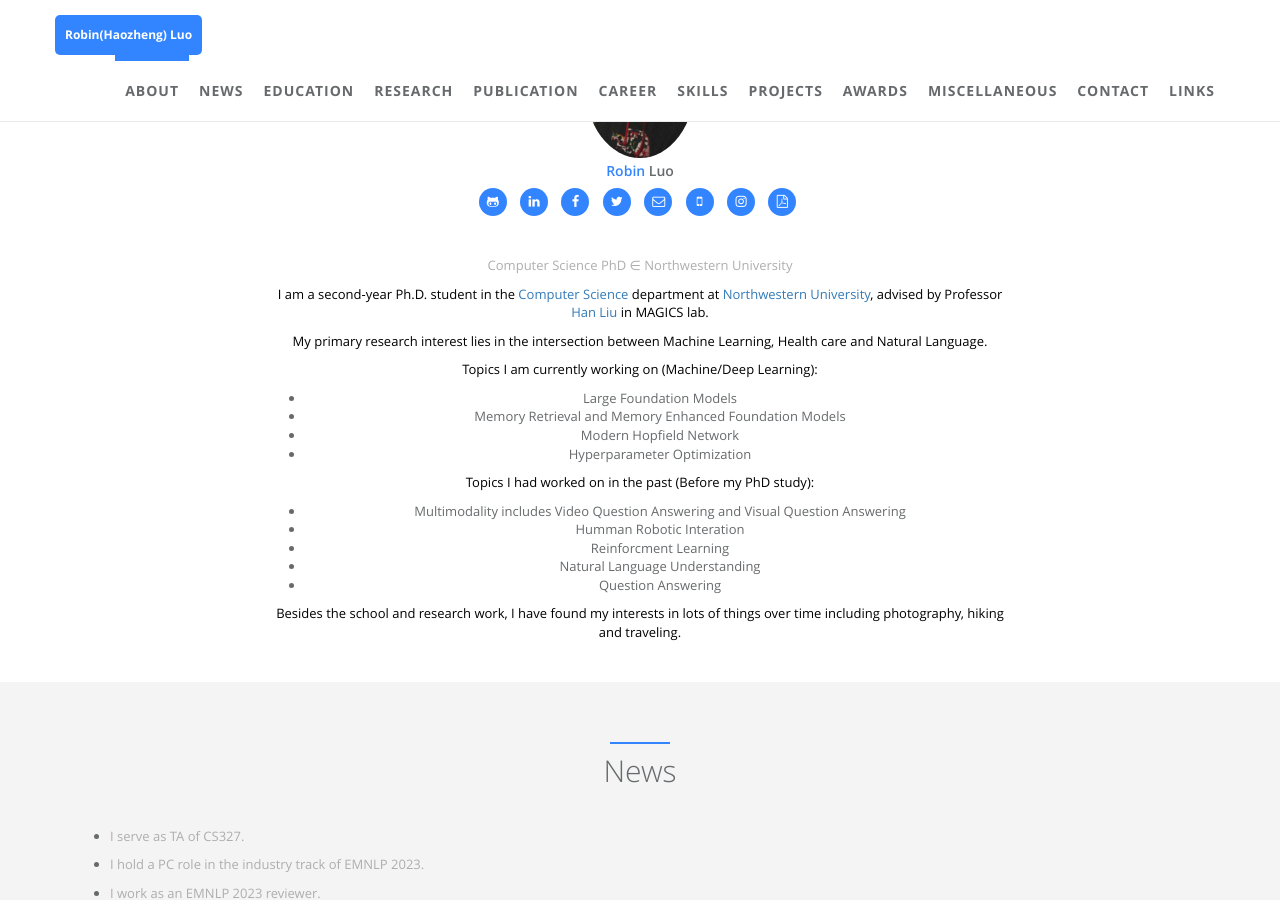
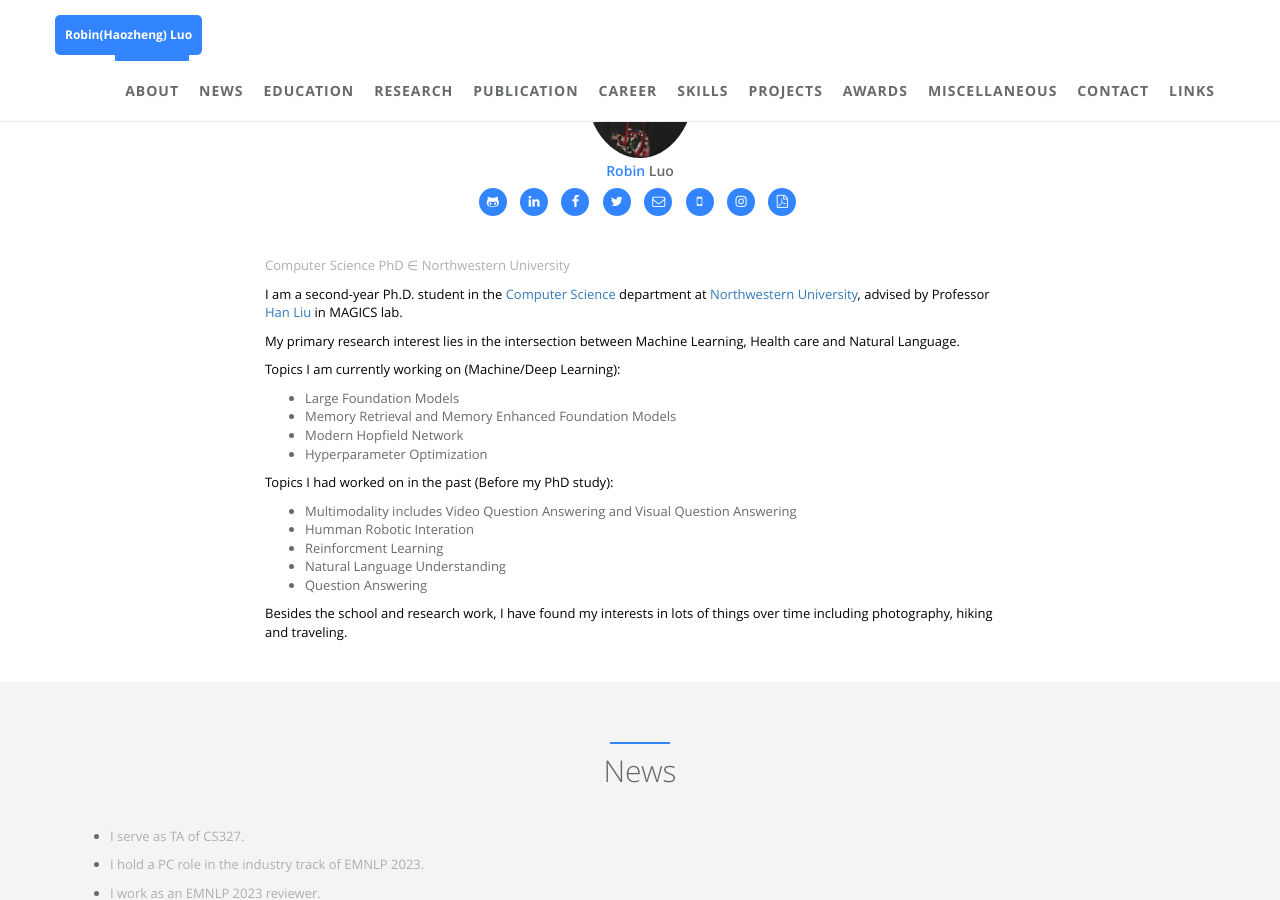
Before and after one commit to robinzixuan/robin.github.io, a Jekyll site: the page built from index.html, in a window 1280 px wide and 900 px high, scrolled down 604 px. Built offline with Jekyll 4.4.1, drawn with Linux system fonts in a browser that asks for light colours.

Commit message:
Update about.html

```diff
--- a/_includes/sections/about.html
+++ b/_includes/sections/about.html
@@ -86,7 +86,7 @@
 
         </script>
     <div class="row">
-        <div class="col-lg-8 col-lg-offset-2 text-center m-t-lg m-b-lg wow zoomIn">
+        <div class="col-lg-8 col-lg-offset-2 m-t-lg m-b-lg wow zoomIn">
             <p><span data-i18n="about_me.des">{{ site.author.desc }}</span></p>
             <p style="color:black;">I am a second-year Ph.D. student in the <a href="https://www.mccormick.northwestern.edu/computer-science/">Computer Science</a> department at <a href="https://www.northwestern.edu/">Northwestern University</a>, advised by Professor <a href="https://www.mccormick.northwestern.edu/research-faculty/directory/profiles/liu-han.html">Han Liu</a> in MAGICS lab.</p>
             <p style="color:black;"> My primary research interest lies in the intersection between Machine Learning, Health care and Natural Language.</p>
```
